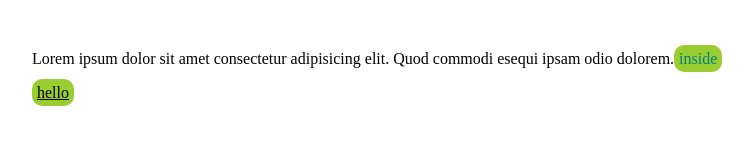
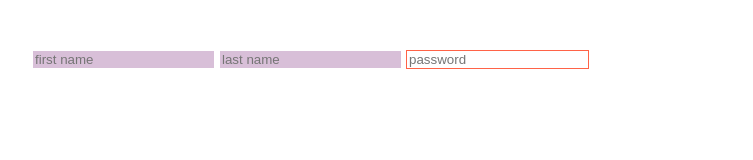
Before and after one commit to bourbon0610/TIL, a plain HTML site: page cocoa_clone/home.html in a window 1280 px wide. Shown: the top 160 px of the page, without its empty margins (18-771 px from the left). Drawn offline with Linux system fonts and the light colour scheme.

Commit message:
pseudo selector part two

```diff
--- a/cocoa_clone/home.html
+++ b/cocoa_clone/home.html
@@ -24,20 +24,29 @@
         text-decoration: underline;
       }
       p span {
-        color: teal;
+        color: white;
       }
-      p + span {
+      p ~ span {
         text-decoration: underline;
+      }
+      input {
+        border: 1px solid white;
+      }
+      input:required {
+        border: 1px solid tomato;
+      }
+      input[placeholder~="name"] {
+        background-color: thistle;
       }
     </style>
   </head>
   <body>
     <div>
-      <p>
-        Lorem ipsum dolor sit amet consectetur adipisicing elit. Quod commodi
-        esequi ipsam odio dolorem.<span>inside</span>
-      </p>
-      <span>hello</span>
+      <form>
+        <input type="text" placeholder="first name" />
+        <input type="text" placeholder="last name" />
+        <input type="password" required placeholder="password" />
+      </form>
     </div>
   </body>
 </html>
```
